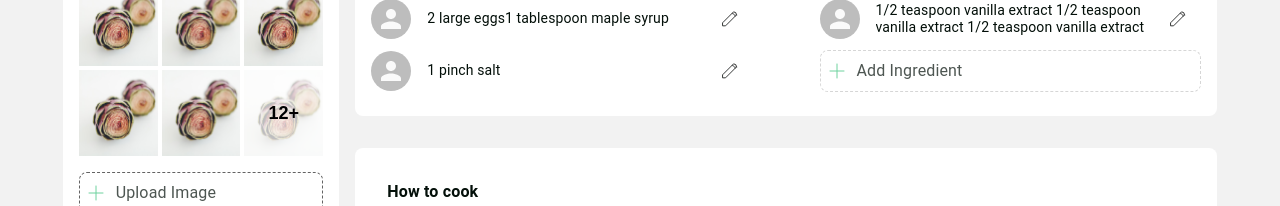
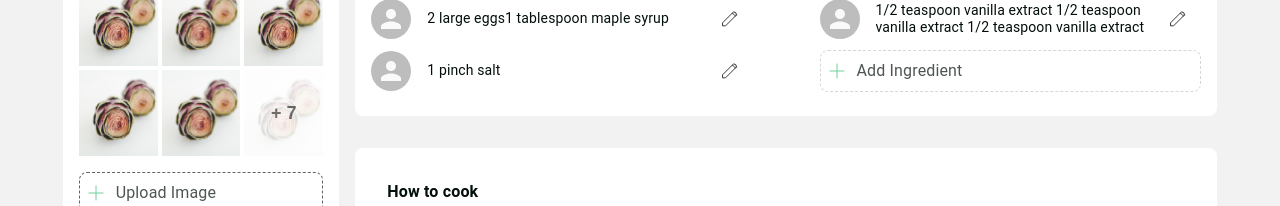
Before and after one commit to ndhungw/scratch-web, a React (Create React App) app: page /edit-recipe in a window 1280 px wide. Shown: the part 301-507 px from the top of the page. Built offline with nearby package versions, Linux system fonts and the light colour scheme.

Commit message:
count number image upload

```diff
--- a/src/pages/main/EditRecipe/ImageGallery.js
+++ b/src/pages/main/EditRecipe/ImageGallery.js
@@ -14,81 +14,91 @@ import image_sm from "../../../assets/images/ImgGallery_sm.png";
 import useTypographyStyles from "../../../assets/styles/useTypographyStyles";
 import COLORS from "../../../constants/colors";
 import DashedButton from "./components/DashedButton";
+import { useState } from "react";
 
-const data = [
+let data = [
   {
     id: "bd7acbea-c1b1-46c2-aed5-3ad53abb28b1",
     img: image,
     title: "Gallery1",
     featured: true,
-    imageCount: "",
   },
   {
     id: "bd7acbea-c1b1-46c2-aed5-3ad53abb28b2",
     img: image_sm,
     title: "Gallery2",
     featured: false,
-    imageCount: "",
   },
   {
     id: "bd7acbea-c1b1-46c2-aed5-3ad53abb28b3",
     img: image_sm,
     title: "Gallery3",
     featured: false,
-    imageCount: "",
   },
   {
     id: "bd7acbea-c1b1-46c2-aed5-3ad53abb28b4",
     img: image_sm,
     title: "Gallery4",
     featured: false,
-    imageCount: "",
   },
   {
     id: "bd7acbea-c1b1-46c2-aed5-3ad53abb28b5",
     img: image_sm,
     title: "Gallery5",
     featured: false,
-    imageCount: "",
   },
   {
     id: "bd7acbea-c1b1-46c2-aed5-3ad53abb28b6",
     img: image_sm,
     title: "Gallery6",
     featured: false,
-    imageCount: "",
   },
   {
     id: "bd7acbea-c1b1-46c2-aed5-3ad53abb28b7",
     img: image_sm,
     title: "Gallery7",
     featured: false,
-    imageCount: "12+",
   },
 ];
+
 export default function ImageGallery() {
   const classes = styles();
   const typoClasses = useTypographyStyles();
   const preventDefault = (event) => event.preventDefault();
+  const countType = () => {
+    const image = {
+      id: "bd7acbea-c1b1-46c2-aed5-3ad53abb28b7",
+      img: image_sm,
+      title: "Gallery7",
+      featured: false,
+    };
+    setData([...imageData, image]);
+    console.log(data);
+  };
 
-  ///commit
+  const [imageData, setData] = useState(data);
+
   return (
     <Paper className={classes.root} elevation={0}>
       <GridList cols={3} className={classes.gridList} cellHeight="auto">
-        {data.map((items) => (
+        {imageData.map((items, index) => (
           <GridListTile
             key={items.id}
             className={classes.imgGallery}
             cols={items.featured ? 3 : 1}
             rows={items.featured ? 2 : 1}
           >
+            {index < 7 ? (
               <img className={classes.img} src={items.img} alt={items.title} />
+            ) : null}
+            {index === 6 ? (
               <ButtonBase
                 onClick={preventDefault}
                 className={classes.linkGallery}
               >
-              {items.imageCount}
+                + {imageData.length}
               </ButtonBase>
+            ) : null}
           </GridListTile>
         ))}
       </GridList>
@@ -98,6 +108,7 @@ export default function ImageGallery() {
           id="contained-button-file"
           type="file"
           accept="img/*"
+          onClick={countType}
         />
         <DashedButton
           component="span"
@@ -137,6 +148,8 @@ const styles = makeStyles(() => ({
   linkGallery: {
     color: "#000",
     position: "absolute",
+    opacity: 0.5,
+    backgroundColor: "white",
     zIndex: 1,
     top: 0,
     width: "100%",
```
Lines whose indentation alone changed are shown as unchanged.
